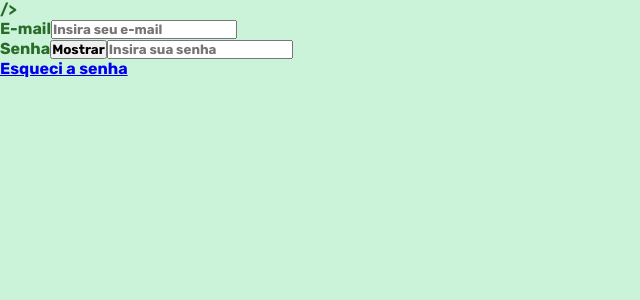
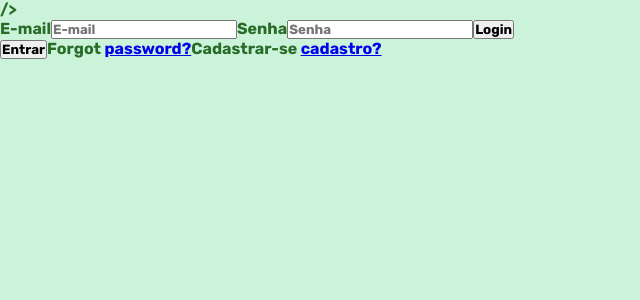
Before and after one commit to EmmyRosenstock/e-commerce, a React (Create React App) app: page /SignIn in a window 1280 px wide. Shown: the top 300 px of the page, without its empty margins (0-640 px from the left). Built offline with nearby package versions, Linux system fonts and the light colour scheme.

Commit message:
atualizaçao 26/01

```diff
--- a/package.json
+++ b/package.json
@@ -40,6 +40,7 @@
     ]
   },
   "devDependencies": {
+    "@types/jquery": "^3.5.5",
     "@types/react": "^17.0.0",
     "@types/react-dom": "^17.0.0",
     "@types/react-router-dom": "^5.1.7"
--- a/src/components/Header/SignIn/index.tsx
+++ b/src/components/Header/SignIn/index.tsx
@@ -3,24 +3,20 @@ import "./style.css";
 
 function SignIn(){
     return(
-        <form className='signin'>
-            <div className='form'>
-                <label className="formLbel">E-mail</label>
-                <i className='Icon'></i>
-                <input type="text" className="forminput" placeholder='Insira seu e-mail'/>
-            </div>
-            <div className='form'>
-                <label className="formLbel">Senha</label>
-                <i className='icon-locker'></i>
-                <button type= "button" className='showpsw'>Mostrar</button>
-                <input type="text" className='forminput' placeholder="Insira sua senha"/>
+        <form action="logar" method='post'>
+            <div className='container'>
+                <label className='uname'><b>E-mail</b></label>
+                <input type="text" placeholder='E-mail' name="uname" required/>
+                <label className='psw'><b>Senha</b></label>
+                <input type="password" placeholder='Senha' name="psw" required/>
+                <button type='submit'>Login</button>
                 </div>
-                <a href="#" className='formlink'>
-                    Esqueci a senha
-                </a>
-                <button type="button" className='btnlight'></button>
+                <div className='container'>
+                    <button type='button' className='cancelbtn'>Entrar</button>
+                    <span className="psw">Forgot <a href="#">password?</a></span>
+                    <span className="psw">Cadastrar-se <a href="#">cadastro?</a></span>
+                </div>
         </form>
-
 
     )
 }
--- a/src/pages/Home/index.tsx
+++ b/src/pages/Home/index.tsx
@@ -3,9 +3,10 @@ import {Link} from 'react-router-dom';
 
 import './style.css';
 import {FiLogIn, FiShoppingBag, FiSearch} from 'react-icons/fi'
+import { TiEye, TiUser } from "react-icons/ti"
 import logo from '../../assets/logo.jpeg';
 
-const Header = () => {
+const Home = () => {
     return (
         <div id="page-home">
             <div className="content">
@@ -20,20 +21,21 @@ const Header = () => {
                   <FiSearch type="submit" size={30} />
                   </form>
                    </div>
-                    <div className='cad'>
-                        <Link to='/SignIn'>
-                        <img className='pessoa' src='https://cdn.icon-icons.com/icons2/934/PNG/512/person-black-user-shape_icon-icons.com_72962.png' />
+                   <div className='cad'>
+                       <TiUser  size={30}/>
+                        <a href="#login" className="btnlog"></a>
                         <span>
                             <strong>Entre ou Cadastre-se</strong>
 
                         </span>
-                        </Link>
+
                     </div>
-                        <div className='carrinho'>
+                    <div className='carrinho'>
                       <Link to="/conta">
-                          <img className='bolsa' src='https://image.flaticon.com/icons/png/512/126/126510.png'/>
-                      </Link>
+                          <FiShoppingBag size={30}/>
+                          </Link>
                       </div>
+
                    </header>
 
                       <div className="Banner">
@@ -69,15 +71,42 @@ const Header = () => {
                            <Link to='/produto'>
                                <strong>Diet</strong>
                                <img className='acucar' src='https://image.flaticon.com/icons/png/512/1410/1410541.png'/>
+                            </Link>
+                        </div>
 
-                               </Link>
-                        </div>
                     </div>
 
+            </div>
+            <div className='modal' id='login'>
+            <h5 className='modal-close'>&#10005,</h5>
+            <div className='modal-content'>
+                <form action="#">
+                    <div className="input-field">
+                        <i className="material-icons">Person</i>
+                        <input type="text" id='name' required/>
+                        <label htmlFor="name">Usuario</label>
+                    </div>
+                    <br/>
+                    <div className="input-field">
+                        <i className="material-icons">lock</i>
+                        <input type="password" id='pass' required/>
+                        <label htmlFor="name">Senha</label>
+                    </div>
+                    <br/>
+                    <div className='left'>
+                        <input type="checkbox" id='check'/>
+                        <label htmlFor="check"><Remeber-me></Remeber-me></label>
+                    </div>
+                </form>
+            </div>
+            </div>
 
-            </div>
-        </div>
+         </div>
 
     )
-}
-export default Header;
+    $(document).ready(function() {
+        $('.modal').modal();
+
+    });
+    }
+export default Home;
--- a/src/pages/Home/style.css
+++ b/src/pages/Home/style.css
@@ -48,7 +48,7 @@ height: 170px;
      top: 30px;
      position: relative;
      height: 200px;
-     right: 120px;
+     right: 40px;
 
 
     }
@@ -72,7 +72,7 @@ height: 170px;
         display: flex;
         position: absolute;
         justify-content: left;
-        right:260px;
+        right:120px;
         top: 100px;
     }
 
@@ -85,7 +85,8 @@ height: 170px;
     }
     #page-home  header .cad strong{
        font-size: 13px;
-       right: 100px;
+       position: relative;
+       top: 4px;
 
 
     }
@@ -97,46 +98,18 @@ height: 170px;
         display: flex;
         position: absolute;
         justify-content: left;
-        right:210px;
-        top: 90px;
+        right:10px;
+        top: 100px;
+
        }
-    #page-home .carrinho .bolsa{
-        width: 40px;
-        height: 40px;
-  }
 
-    #page-home  .navbar{
 
-    top: 200px;
-    }
-    #page-home  .navbar a{
-        float: left ;
-        font-size: 16px;
-
-        text-align: center;
-        padding: 14px 16px;
-        text-decoration: none;
-
-    }
-    #page-home  .subnav{
-        float: left;
-        overflow: hidden;
-    }
-    #page-home  .navbar .subnav .subnavbtn{
-        font-size: 16px;
-        border: none;
-        outline: none;
-        color:#222;
-        padding: 14px 16px;
-        background-color: inherit;
-        font-family: inherit;
-        margin: 0;
-    }
-#page-home  .Banner{
+  #page-home  .Banner{
     display: flex;
-    width: 200px;
+    width: 300px;
     height: 300px;
     top: -85px;
+    right: -60px;
     position: relative;
 }
 #page-home  .Banner .elipse{
@@ -162,17 +135,30 @@ height: 170px;
 }
 #page-home .content .menu {
     display: flex;
+    justify-content: space-between;
 
 }
 
 #page-home .content .menu img {
     height: 150px;
- position: relative;
+    position: relative;
 }
 #page-home .content .menu strong {
    display: none;
+   visibility: hidden;
+   text-align: center;
+   display: block;
+
+
 
 }
 #page-home .content .menu:hover strong{
     display: block;
 }
+#page-home .content .menuitem:hover strong{
+    visibility: visible;
+}
+#page-home .content .menuitem a {
+    text-decoration:  none;
+    color: black;
+}
```
Also changed, not shown: 2 other files (tests, documents, lock files or other folders).
